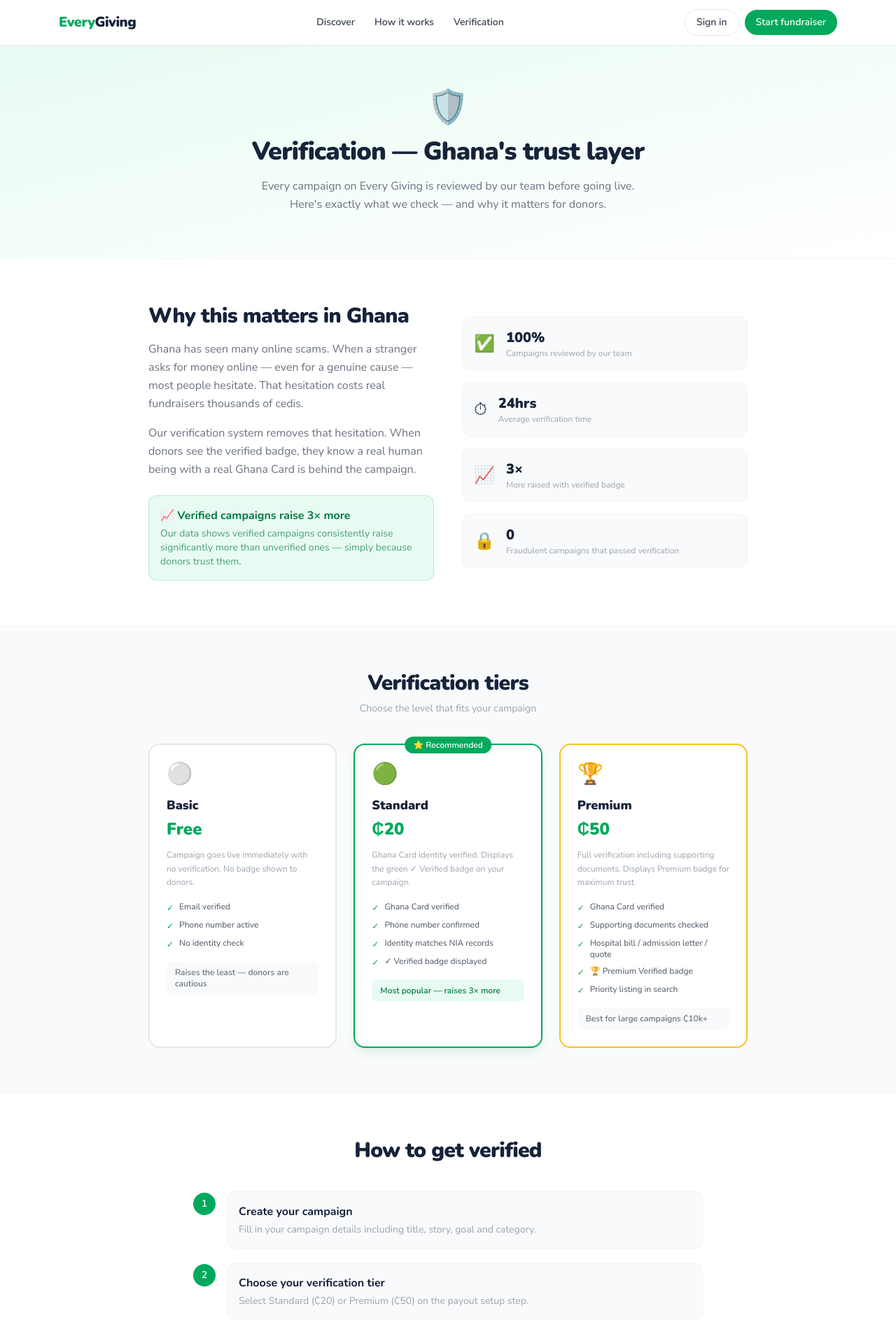
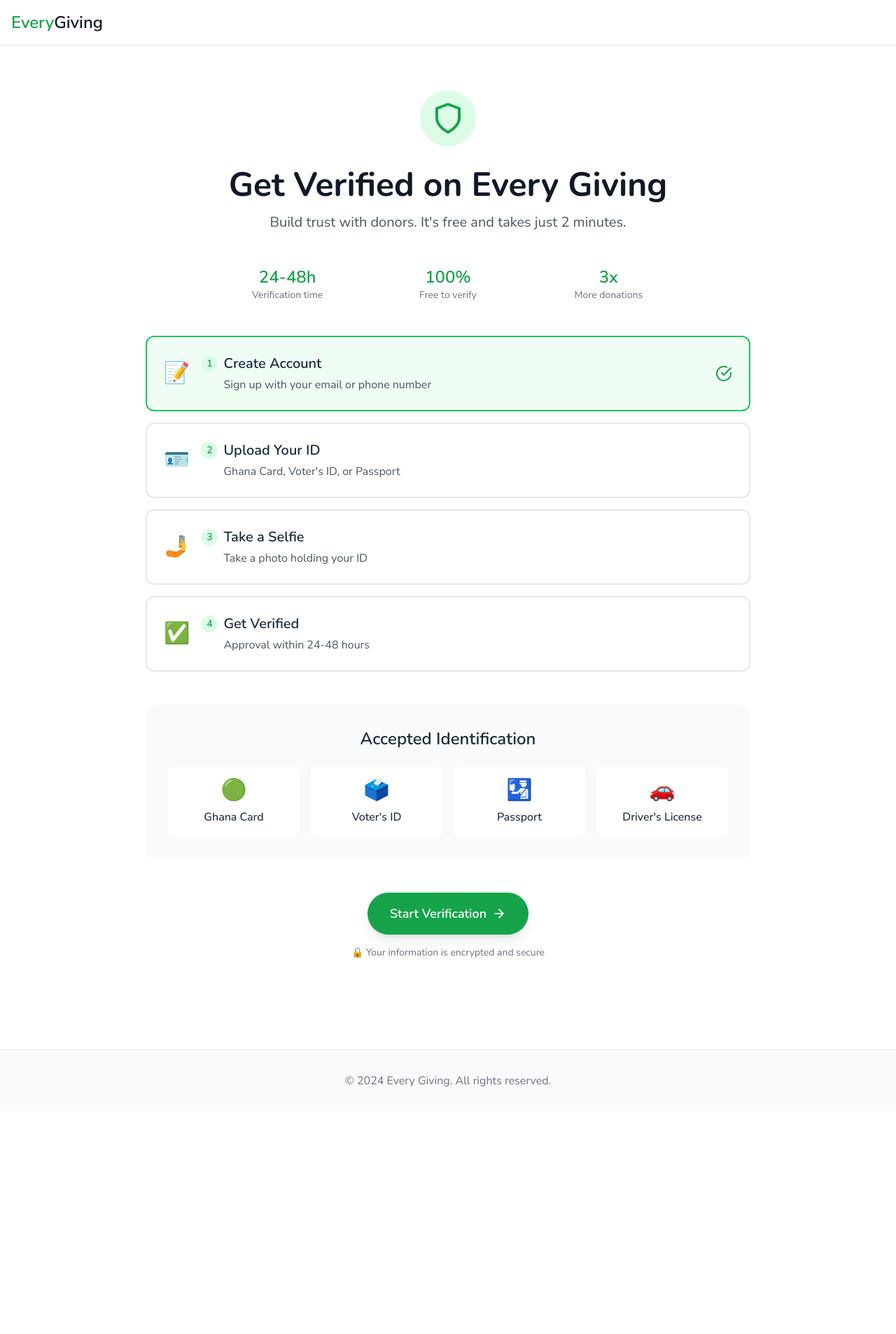
Before and after one commit to jefferyofosu1-cyber/everygivinggh, a Next.js app: page /verification in a window 1280 px wide. Shown: the top 1907 px of the page at 70% size. After the commit the page ends 1589 px from the top, so only its background shows below. Built offline with nearby package versions, Linux system fonts and the light colour scheme; no server answers.

Commit message:
Update page.tsx

```diff
--- a/app/verification/page.tsx
+++ b/app/verification/page.tsx
@@ -1,152 +1,155 @@
-import Navbar from '@/components/layout/Navbar'
-import Footer from '@/components/layout/Footer'
-import Link from 'next/link'
+'use client';
+
+import { useState } from 'react';
+import Link from 'next/link';
+import { Shield, CheckCircle, Camera, Clock, ArrowRight, HelpCircle } from 'lucide-react';
 
 export default function VerificationPage() {
+  const [activeStep, setActiveStep] = useState(1);
+
+  const steps = [
+    {
+      number: 1,
+      title: "Create Account",
+      description: "Sign up with your email or phone number",
+      icon: "📝"
+    },
+    {
+      number: 2,
+      title: "Upload Your ID",
+      description: "Ghana Card, Voter's ID, or Passport",
+      icon: "🪪"
+    },
+    {
+      number: 3,
+      title: "Take a Selfie",
+      description: "Take a photo holding your ID",
+      icon: "🤳"
+    },
+    {
+      number: 4,
+      title: "Get Verified",
+      description: "Approval within 24-48 hours",
+      icon: "✅"
+    }
+  ];
+
   return (
-    <>
-      <Navbar />
-      <main>
-        {/* Hero */}
-        <section className="bg-gradient-to-br from-primary-light to-white py-16 px-5 border-b border-gray-100">
-          <div className="max-w-3xl mx-auto text-center">
-            <div className="text-5xl mb-5">🛡️</div>
-            <h1 className="font-nunito font-black text-navy text-4xl tracking-tight mb-4">
-              Verification — Ghana's trust layer
+    <div className="min-h-screen bg-white">
+      {/* Simple Header */}
+      <nav className="bg-white border-b border-gray-200 py-4 px-4">
+        <div className="max-w-7xl mx-auto">
+          <Link href="/" className="text-2xl font-bold text-green-600">
+            Every<span className="text-gray-900">Giving</span>
+          </Link>
+        </div>
+      </nav>
+
+      {/* Main Content */}
+      <main className="max-w-4xl mx-auto px-4 py-16">
+        {/* Hero Section */}
+        <div className="text-center mb-12">
+          <div className="inline-block bg-green-100 rounded-full p-4 mb-6">
+            <Shield className="w-12 h-12 text-green-600" />
+          </div>
+          <h1 className="text-4xl md:text-5xl font-bold text-gray-900 mb-4">
+            Get Verified on Every Giving
           </h1>
-            <p className="text-gray-500 text-base leading-relaxed max-w-xl mx-auto">
-              Every campaign on Every Giving is reviewed by our team before going live. Here's exactly what we check — and why it matters for donors.
+          <p className="text-xl text-gray-600 max-w-2xl mx-auto">
+            Build trust with donors. It's free and takes just 2 minutes.
           </p>
         </div>
-        </section>
 
-        {/* Why verification matters */}
-        <section className="py-16 bg-white">
-          <div className="max-w-4xl mx-auto px-5">
-            <div className="grid md:grid-cols-2 gap-10 items-center">
-              <div>
-                <h2 className="font-nunito font-black text-navy text-3xl tracking-tight mb-4">Why this matters in Ghana</h2>
-                <p className="text-gray-500 leading-relaxed mb-4">
-                  Ghana has seen many online scams. When a stranger asks for money online — even for a genuine cause — most people hesitate. That hesitation costs real fundraisers thousands of cedis.
-                </p>
-                <p className="text-gray-500 leading-relaxed mb-6">
-                  Our verification system removes that hesitation. When donors see the verified badge, they know a real human being with a real Ghana Card is behind the campaign.
-                </p>
-                <div className="bg-primary-light border border-primary/20 rounded-xl p-4">
-                  <div className="font-nunito font-bold text-primary-dark mb-1">📈 Verified campaigns raise 3× more</div>
-                  <div className="text-sm text-primary-dark/70">Our data shows verified campaigns consistently raise significantly more than unverified ones — simply because donors trust them.</div>
+        {/* Stats Bar */}
+        <div className="grid grid-cols-3 gap-4 max-w-2xl mx-auto mb-12">
+          <div className="text-center">
+            <div className="text-2xl font-bold text-green-600">24-48h</div>
+            <div className="text-sm text-gray-500">Verification time</div>
+          </div>
+          <div className="text-center">
+            <div className="text-2xl font-bold text-green-600">100%</div>
+            <div className="text-sm text-gray-500">Free to verify</div>
+          </div>
+          <div className="text-center">
+            <div className="text-2xl font-bold text-green-600">3x</div>
+            <div className="text-sm text-gray-500">More donations</div>
           </div>
         </div>
-              <div className="flex flex-col gap-4">
-                {[
-                  { icon: '✅', stat: '100%', label: 'Campaigns reviewed by our team' },
-                  { icon: '⏱', stat: '24hrs', label: 'Average verification time' },
-                  { icon: '📈', stat: '3×', label: 'More raised with verified badge' },
-                  { icon: '🔒', stat: '0', label: 'Fraudulent campaigns that passed verification' },
-                ].map((s, i) => (
-                  <div key={i} className="flex items-center gap-4 bg-gray-50 rounded-xl p-4 border border-gray-100">
-                    <span className="text-2xl">{s.icon}</span>
-                    <div>
-                      <div className="font-nunito font-black text-navy text-xl">{s.stat}</div>
-                      <div className="text-xs text-gray-400">{s.label}</div>
+
+        {/* Steps */}
+        <div className="space-y-4 mb-12">
+          {steps.map((step) => (
+            <div
+              key={step.number}
+              className={`border-2 rounded-xl p-6 transition cursor-pointer ${
+                activeStep === step.number
+                  ? 'border-green-500 bg-green-50'
+                  : 'border-gray-200 hover:border-green-300'
+              }`}
+              onClick={() => setActiveStep(step.number)}
+            >
+              <div className="flex items-center gap-4">
+                <div className="text-3xl">{step.icon}</div>
+                <div className="flex-1">
+                  <div className="flex items-center gap-2 mb-1">
+                    <span className="bg-green-100 w-6 h-6 rounded-full flex items-center justify-center text-sm font-bold text-green-600">
+                      {step.number}
+                    </span>
+                    <h3 className="text-xl font-semibold">{step.title}</h3>
+                  </div>
+                  <p className="text-gray-600 ml-8">{step.description}</p>
+                </div>
+                {activeStep === step.number && (
+                  <CheckCircle className="w-6 h-6 text-green-600" />
+                )}
               </div>
             </div>
           ))}
         </div>
+
+        {/* Accepted IDs */}
+        <div className="bg-gray-50 rounded-2xl p-8 mb-12">
+          <h2 className="text-2xl font-semibold text-center mb-6">Accepted Identification</h2>
+          <div className="grid grid-cols-2 md:grid-cols-4 gap-4">
+            <div className="bg-white rounded-lg p-4 text-center">
+              <div className="text-3xl mb-2">🟢</div>
+              <div className="font-medium">Ghana Card</div>
+            </div>
+            <div className="bg-white rounded-lg p-4 text-center">
+              <div className="text-3xl mb-2">🗳️</div>
+              <div className="font-medium">Voter's ID</div>
+            </div>
+            <div className="bg-white rounded-lg p-4 text-center">
+              <div className="text-3xl mb-2">🛂</div>
+              <div className="font-medium">Passport</div>
+            </div>
+            <div className="bg-white rounded-lg p-4 text-center">
+              <div className="text-3xl mb-2">🚗</div>
+              <div className="font-medium">Driver's License</div>
             </div>
           </div>
-        </section>
+        </div>
 
-        {/* Verification tiers */}
-        <section className="py-16 bg-gray-50 border-y border-gray-100">
-          <div className="max-w-4xl mx-auto px-5">
-            <h2 className="font-nunito font-black text-navy text-3xl tracking-tight mb-2 text-center">Verification tiers</h2>
-            <p className="text-gray-400 text-center text-sm mb-10">Choose the level that fits your campaign</p>
-            <div className="grid md:grid-cols-3 gap-6">
-              {[
-                {
-                  tier: 'Basic', price: 'Free', badge: '⚪', color: 'border-gray-200',
-                  desc: 'Campaign goes live immediately with no verification. No badge shown to donors.',
-                  checks: ['Email verified', 'Phone number active', 'No identity check'],
-                  recommended: false,
-                  note: 'Raises the least — donors are cautious'
-                },
-                {
-                  tier: 'Standard', price: '₵20', badge: '🟢', color: 'border-primary',
-                  desc: 'Ghana Card identity verified. Displays the green ✓ Verified badge on your campaign.',
-                  checks: ['Ghana Card verified', 'Phone number confirmed', 'Identity matches NIA records', '✓ Verified badge displayed'],
-                  recommended: true,
-                  note: 'Most popular — raises 3× more'
-                },
-                {
-                  tier: 'Premium', price: '₵50', badge: '🏆', color: 'border-amber-400',
-                  desc: 'Full verification including supporting documents. Displays Premium badge for maximum trust.',
-                  checks: ['Ghana Card verified', 'Supporting documents checked', 'Hospital bill / admission letter / quote', '🏆 Premium Verified badge', 'Priority listing in search'],
-                  recommended: false,
-                  note: 'Best for large campaigns ₵10k+'
-                },
-              ].map((tier, i) => (
-                <div key={i} className={`bg-white border-2 ${tier.color} rounded-2xl p-6 relative ${tier.recommended ? 'shadow-lg shadow-primary/10' : ''}`}>
-                  {tier.recommended && (
-                    <div className="absolute -top-3 left-1/2 -translate-x-1/2 bg-primary text-white text-xs font-bold px-3 py-1 rounded-full whitespace-nowrap">
-                      ⭐ Recommended
+        {/* CTA Button */}
+        <div className="text-center">
+          <Link
+            href="/verify"
+            className="bg-green-600 text-white px-8 py-4 rounded-full text-lg font-semibold hover:bg-green-700 transition inline-flex items-center gap-2 shadow-lg"
+          >
+            Start Verification <ArrowRight className="w-5 h-5" />
+          </Link>
+          <p className="mt-4 text-sm text-gray-500">
+            🔒 Your information is encrypted and secure
+          </p>
         </div>
-                  )}
-                  <div className="text-3xl mb-3">{tier.badge}</div>
-                  <div className="font-nunito font-black text-navy text-lg mb-1">{tier.tier}</div>
-                  <div className="font-nunito font-black text-primary text-2xl mb-3">{tier.price}</div>
-                  <p className="text-xs text-gray-400 leading-relaxed mb-4">{tier.desc}</p>
-                  <div className="flex flex-col gap-2 mb-4">
-                    {tier.checks.map((c, j) => (
-                      <div key={j} className="flex items-start gap-2 text-xs text-gray-600">
-                        <span className="text-primary flex-shrink-0 mt-0.5">✓</span>
-                        {c}
+      </main>
+
+      {/* Simple Footer */}
+      <footer className="bg-gray-50 border-t border-gray-200 py-8 px-4 mt-16">
+        <div className="max-w-7xl mx-auto text-center text-gray-500">
+          <p>© 2024 Every Giving. All rights reserved.</p>
         </div>
-                    ))}
+      </footer>
     </div>
-                  <div className={`text-xs font-bold px-3 py-2 rounded-lg ${tier.recommended ? 'bg-primary-light text-primary-dark' : 'bg-gray-50 text-gray-500'}`}>
-                    {tier.note}
-                  </div>
-                </div>
-              ))}
-            </div>
-          </div>
-        </section>
-
-        {/* How to get verified */}
-        <section className="py-16 bg-white">
-          <div className="max-w-3xl mx-auto px-5">
-            <h2 className="font-nunito font-black text-navy text-3xl tracking-tight mb-10 text-center">How to get verified</h2>
-            <div className="flex flex-col gap-5">
-              {[
-                { n: '1', title: 'Create your campaign', desc: 'Fill in your campaign details including title, story, goal and category.' },
-                { n: '2', title: 'Choose your verification tier', desc: 'Select Standard (₵20) or Premium (₵50) on the payout setup step.' },
-                { n: '3', title: 'Submit your documents', desc: 'Upload a clear photo of your Ghana Card. For Premium, also add supporting documents (hospital bill, admission letter, etc).' },
-                { n: '4', title: 'Wait 24 hours', desc: 'Our team reviews your submission. We may call your phone number to confirm.' },
-                { n: '5', title: 'Go live with your badge', desc: 'Once approved, your campaign goes live with the verified badge displayed prominently.' },
-              ].map((step, i) => (
-                <div key={i} className="flex gap-4 items-start">
-                  <div className="w-8 h-8 bg-primary rounded-full flex items-center justify-center text-white font-black text-sm flex-shrink-0 mt-0.5">{step.n}</div>
-                  <div className="bg-gray-50 rounded-xl p-4 flex-1 border border-gray-100">
-                    <div className="font-nunito font-bold text-navy mb-1">{step.title}</div>
-                    <div className="text-sm text-gray-400">{step.desc}</div>
-                  </div>
-                </div>
-              ))}
-            </div>
-          </div>
-        </section>
-
-        {/* CTA */}
-        <section className="py-16 bg-primary text-center px-5">
-          <h2 className="font-nunito font-black text-white text-2xl mb-3">Ready to get verified?</h2>
-          <p className="text-white/75 text-sm mb-6">Start your campaign and get the verified badge in 24 hours.</p>
-          <Link href="/create" className="inline-block px-8 py-3.5 bg-white text-primary font-nunito font-black rounded-full hover:-translate-y-0.5 transition-all shadow text-sm">
-            Start a verified campaign →
-          </Link>
-        </section>
-      </main>
-      <Footer />
-    </>
-  )
+  );
 }
```
Lines whose indentation alone changed are shown as unchanged.
